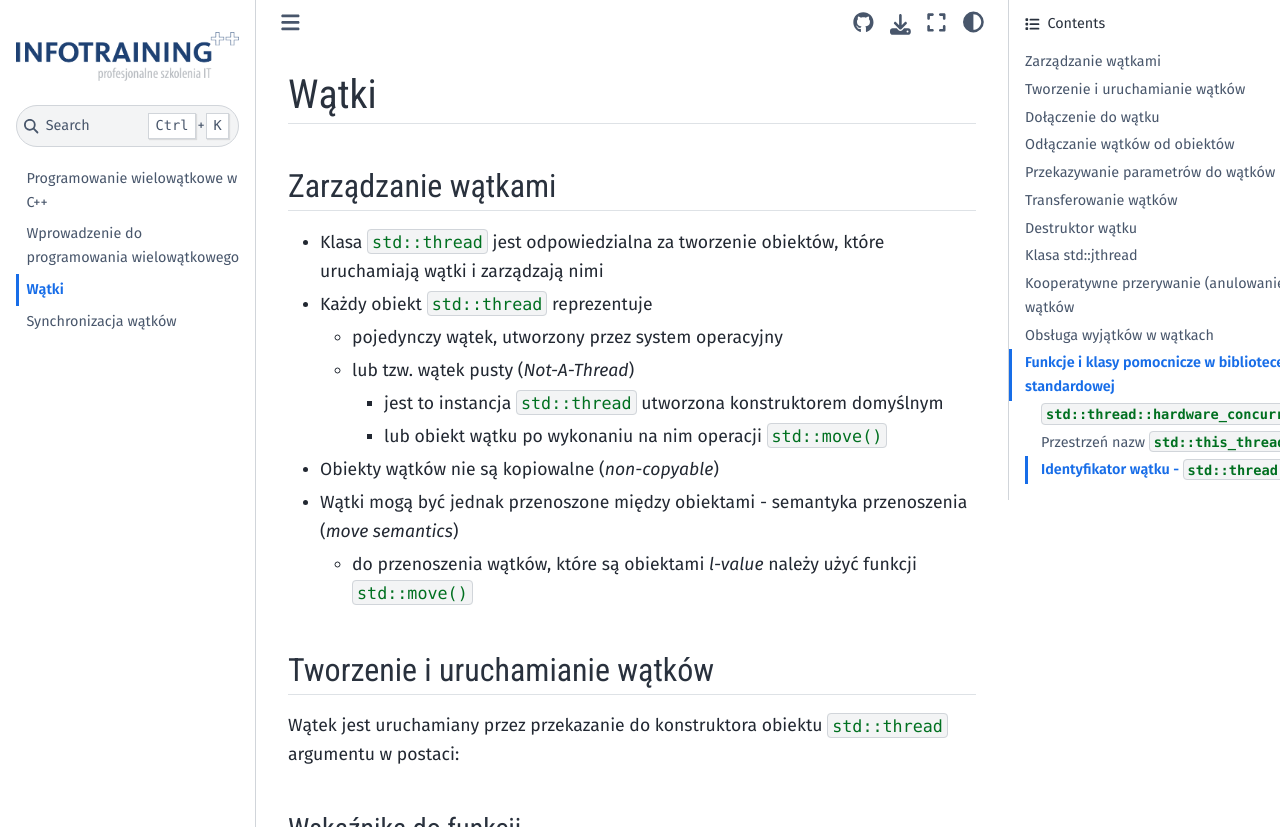
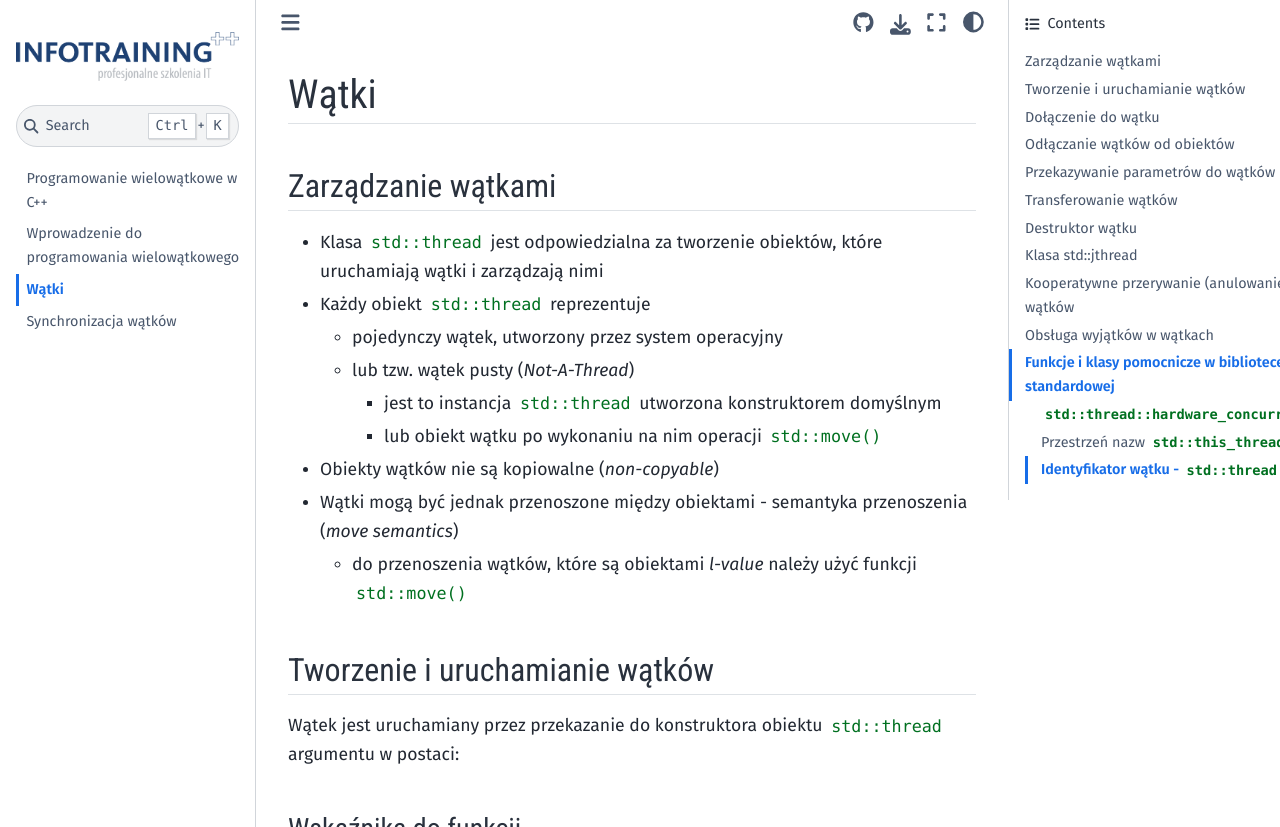
Before and after one commit to infotraining/docs-cpp-thd, a Jupyter Book: the page built from threads.md, in a window 1280 px wide. Shown: the top 827 px of the page. Built offline with Jupyter Book 1.0.4 settings and Sphinx 7.4.7 and the Sphinx Book theme 1.1.4, drawn with Linux system fonts in a browser that asks for light colours; some web fonts are replaced.

Commit message:
Update css

```diff
--- a/_static/custom.css
+++ b/_static/custom.css
@@ -1,4 +1,12 @@
-@import url('https://fonts.googleapis.com/css?family=Fira+Sans+Extra+Condensed:300,300i,400,400i,500,500i,600,600i|Fira+Sans:400,400i,500,600,600i,700,700i|Roboto+Condensed:400,400i,700,700i&subset=latin-ext');
+@import url("https://fonts.googleapis.com/css?family=Fira+Sans+Extra+Condensed:300,300i,400,400i,500,500i,600,600i|Fira+Sans:400,400i,500,600,600i,700,700i|Roboto+Condensed:400,400i,700,700i&subset=latin-ext");
+
+html[data-theme="dark"] {
+  --pst-color-inline-code: #abe338;
+}
+
+html[data-theme="light"] {
+  --pst-color-inline-code: #007020;
+}
 
 body {
   font-family: "Fira Sans", "Open Sans", sans-serif;
@@ -8,12 +16,33 @@
   font-size: 1.1em !important;
 }
 
-main.bd-content #main-content h1, main.bd-content #main-content h2, main.bd-content #main-content h3, main.bd-content #main-content h4, main.bd-content #main-content h5 {
+main.bd-content #main-content h1,
+main.bd-content #main-content h2,
+main.bd-content #main-content h3,
+main.bd-content #main-content h4,
+main.bd-content #main-content h5 {
   color: rgb(0, 0, 0);
   margin-top: 20px;
 }
 
-.header-style, h1, h2, h3, h4, h5, h6 {
+.bd-content div.cell_input,
+.bd-content div.output {
+  border-radius: 0rem !important;
+}
+
+code.literal {
+  background-color: white !important;
+  border: 0px;
+  padding: 0.1rem 0.25rem;
+}
+
+.header-style,
+h1,
+h2,
+h3,
+h4,
+h5,
+h6 {
   font-family: "Roboto Condensed", "Open Sans", sans-serif;
   font-weight: 500;
   padding-bottom: 5px !important;
@@ -28,44 +57,43 @@
   border-radius: 0%;
 }
 
-.admonition {
-    border-radius: 0% !important;
-    box-shadow: 0 0.2rem 0.5rem rgba(0,0,0,0.05),0 0 0.0625rem rgba(0,0,0,0.1);
+tt,
+code,
+kbd,
+samp,
+pre {
+  font-family: "Cascadia Code", var(--pst-font-family-monospace) !important;
+  font-size: 95% !important;
+  border-radius: 0px !important;
 }
 
-tt, code, kbd, samp, pre {
-    font-family: 'Cascadia Code', var(--pst-font-family-monospace) !important;
-    font-size: 95% !important;
-    border-radius: 0;
+code.literal {
+  border-radius: 0px !important;
+  background-color: var(--pst-color-surface) 0 !important;
+  padding: 0.1rem 0.25rem;
 }
 
 code {
-    color: #007020 !important;
+  color: var(--pst-color-inline-code) !important;
   font-size: 95% !important;
 }
 
-.h1 h1
-{
+.admonition, div.admonition {
+  border-radius: 0px !important;
+}
+
+.h1 h1 {
   font-size: 2rem !important;
 }
 
-.h2 h2
-{
+.h2 h2 {
   font-size: 1.6rem !important;
 }
 
-.h3 h3
-{
+.h3 h3 {
   font-size: 1.4rem !important;
 }
 
-.h4 h4
-{
+.h4 h4 {
   font-size: 1.2rem !important;
 }
-
-blockquote.pull-quote, blockquote.epigraph, blockquote.highlights {
-    font-size: 1.15em;
-    border-left: none;
-    font-family: Roboto;
-}
```
Lines whose indentation alone changed are shown as unchanged.
